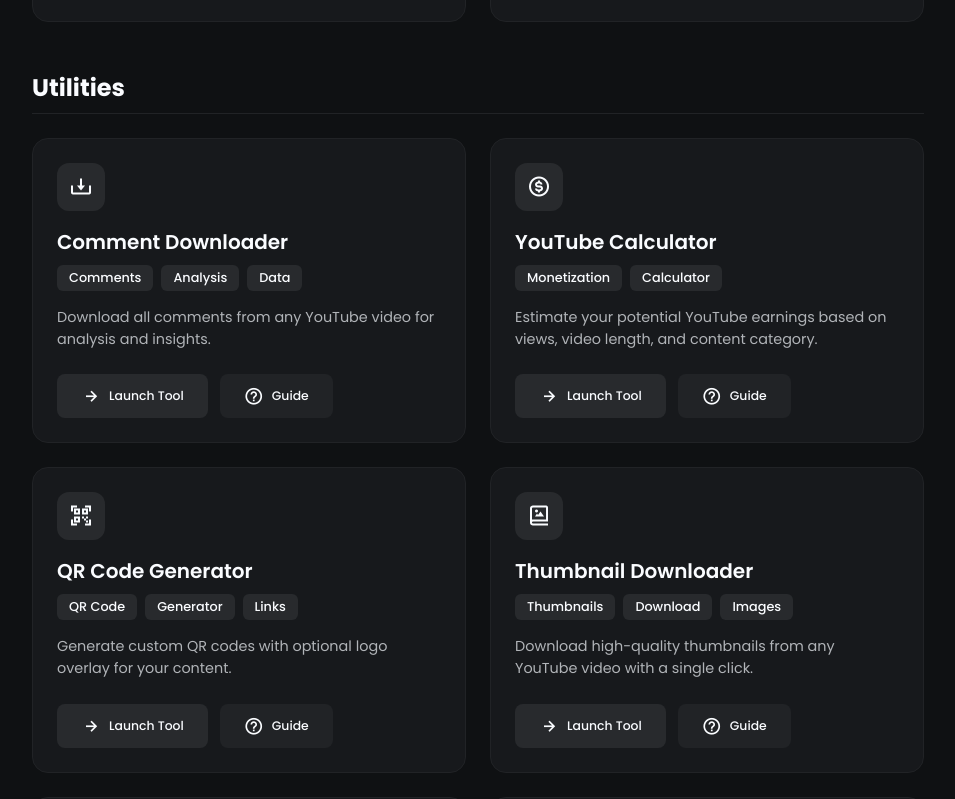
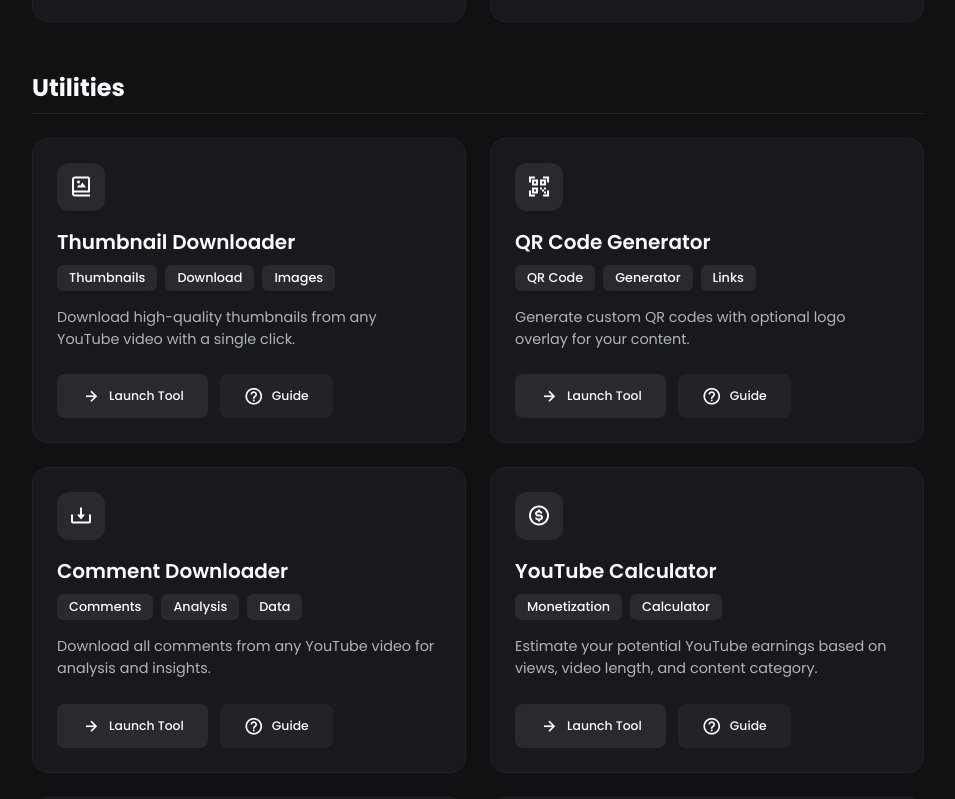
Before and after one commit to davenaus/AD1772Portfolio2025, a React (Create React App) app: page /tools in a window 1280 px wide. Shown: the part 1740-2539 px from the top of the page, without its empty margins (292-1247 px from the left). Built offline with nearby package versions, Linux system fonts and the light colour scheme; no server answers.

Commit message:
Guides added

```diff
--- a/src/pages/TiktokLinks/TiktokLinks.tsx
+++ b/src/pages/TiktokLinks/TiktokLinks.tsx
@@ -66,7 +66,7 @@
       <S.Profile>
         <S.ProfileImage>
           <img
-            src="https://64.media.tumblr.com/44ab51b7b5c73d1a68f728d92becd3b3/029f5263603a04c1-96/s1280x1920/61ad282235a57094aec8b8068662f9225a4f5a14.pnj"
+            src="https://64.media.tumblr.com/44ab51b7b5c73d1a68f728d92becd3b3/029f5263603a04c1-96/s2048x3072/cd2e6fdd67cb4fe3ad30bf06ef4b75c42291e2f6.pnj"
             alt="Profile Picture"
           />
         </S.ProfileImage>
--- a/src/pages/Tools/Tools.tsx
+++ b/src/pages/Tools/Tools.tsx
@@ -12,12 +12,10 @@
   category: string;
   tags: string[];
   url: string;
+  guideLink?: string;
   isNew?: boolean;
   isBeta?: boolean;
 }
-
-
-const YOUTUBE_CHANNEL = 'https://www.youtube.com/channel/UCg_JArLpHeN9P34qMd9W5rQ';
 
 const tools: Tool[] = [
   {
@@ -28,7 +26,49 @@
     category: 'Analytics',
     tags: ['YouTube', 'Analytics', 'Metrics'],
     url: '/tools/video-analyzer',
+    guideLink: 'https://youtu.be/yj9xkwFaIks',
     isNew: true,
+  },
+  {
+    id: 'thumbnail-tester',
+    name: 'Thumbnail Tester',
+    description: 'Preview how your thumbnails will look across different YouTube layouts and compare with trending videos.',
+    icon: 'bx bx-book-content',
+    category: 'SEO',
+    tags: ['Thumbnails', 'Preview', 'Testing'],
+    url: '/tools/thumbnail-tester',
+    guideLink: 'https://youtu.be/QDLjFLnG8Z4',
+  },
+  {
+    id: 'thumbnail-downloader',
+    name: 'Thumbnail Downloader',
+    description: 'Download high-quality thumbnails from any YouTube video with a single click.',
+    icon: 'bx bx-photo-album',
+    category: 'Utilities',
+    tags: ['Thumbnails', 'Download', 'Images'],
+    url: '/tools/thumbnail-downloader',
+    guideLink: 'https://youtu.be/yAgO-FpqQtI',
+  },
+  {
+    id: 'tag-generator',
+    name: 'Tag Generator',
+    description: 'Generate optimized tags for your videos using AI and trend analysis to improve discoverability.',
+    icon: 'bx bx-purchase-tag-alt',
+    category: 'SEO',
+    tags: ['SEO', 'Tags', 'Keywords'],
+    url: '/tools/tag-generator',
+    guideLink: 'https://youtu.be/eEU5806w1EQ',
+    isBeta: true,
+  },
+  {
+    id: 'qr-code-generator',
+    name: 'QR Code Generator',
+    description: 'Generate custom QR codes with optional logo overlay for your content.',
+    icon: 'bx bx-qr-scan',
+    category: 'Utilities',
+    tags: ['QR Code', 'Generator', 'Links'],
+    url: '/tools/qr-code-generator',
+    guideLink: 'https://youtu.be/KYW4EbO0hPw',
   },
   {
     id: 'channel-analyzer',
@@ -38,8 +78,18 @@
     category: 'Analytics',
     tags: ['Channel', 'Growth', 'Insights'],
     url: '/tools/channel-analyzer',
+    guideLink: 'https://youtu.be/cXas9RFkfgA',
   },
-
+  {
+    id: 'playlist-analyzer',
+    name: 'Playlist Analyzer',
+    description: 'Analyze any YouTube playlist for detailed insights on views, engagement, and channel distribution.',
+    icon: 'bx bx-list-ul',
+    category: 'Analytics',
+    tags: ['Playlist', 'Analytics', 'Insights'],
+    url: '/tools/playlist-analyzer',
+    guideLink: 'https://youtu.be/cQtdwox5YHs',
+  },
   {
     id: 'outlier-finder',
     name: 'Outlier Finder',
@@ -48,6 +98,17 @@
     category: 'SEO',
     tags: ['Views', 'Analysis', 'Discovery'],
     url: '/tools/outlier-finder',
+    guideLink: 'https://youtu.be/pqFUL_lBFx4',
+  },
+  {
+    id: 'comment-downloader',
+    name: 'Comment Downloader',
+    description: 'Download all comments from any YouTube video for analysis and insights.',
+    icon: 'bx bx-download',
+    category: 'Utilities',
+    tags: ['Comments', 'Analysis', 'Data'],
+    url: '/tools/comment-downloader',
+    guideLink: 'https://youtu.be/26NjUSgQ7rg',
   },
   {
     id: 'channel-consultant',
@@ -57,24 +118,7 @@
     category: 'SEO',
     tags: ['AI', 'Assistant', 'Strategy'],
     url: '/tools/channel-consultant',
-  },
-  {
-    id: 'comment-downloader',
-    name: 'Comment Downloader',
-    description: 'Download all comments from any YouTube video for analysis and insights.',
-    icon: 'bx bx-download',
-    category: 'Utilities',
-    tags: ['Comments', 'Analysis', 'Data'],
-    url: '/tools/comment-downloader',
-  },
-  {
-    id: 'playlist-analyzer',
-    name: 'Playlist Analyzer',
-    description: 'Analyze any YouTube playlist for detailed insights on views, engagement, and channel distribution.',
-    icon: 'bx bx-list-ul',
-    category: 'Analytics',
-    tags: ['Playlist', 'Analytics', 'Insights'],
-    url: '/tools/playlist-analyzer',
+    guideLink: 'https://youtu.be/tVf1aVVNERc',
   },
   {
     id: 'channel-comparer',
@@ -84,6 +128,7 @@
     category: 'Analytics',
     tags: ['Comparison', 'Analytics', 'Insights'],
     url: '/tools/channel-comparer',
+    guideLink: 'https://youtu.be/emDLfwxuozg',
   },
   {
     id: 'youtube-calculator',
@@ -93,43 +138,7 @@
     category: 'Utilities',
     tags: ['Monetization', 'Calculator'],
     url: '/tools/youtube-calculator',
-  },
-  {
-    id: 'qr-code-generator',
-    name: 'QR Code Generator',
-    description: 'Generate custom QR codes with optional logo overlay for your content.',
-    icon: 'bx bx-qr-scan',
-    category: 'Utilities',
-    tags: ['QR Code', 'Generator', 'Links'],
-    url: '/tools/qr-code-generator',
-  },
-  {
-    id: 'thumbnail-downloader',
-    name: 'Thumbnail Downloader',
-    description: 'Download high-quality thumbnails from any YouTube video with a single click.',
-    icon: 'bx bx-photo-album',
-    category: 'Utilities',
-    tags: ['Thumbnails', 'Download', 'Images'],
-    url: '/tools/thumbnail-downloader',
-  },
-  {
-    id: 'thumbnail-tester',
-    name: 'Thumbnail Tester',
-    description: 'Preview how your thumbnails will look across different YouTube layouts and compare with trending videos.',
-    icon: 'bx bx-book-content',
-    category: 'SEO',
-    tags: ['Thumbnails', 'Preview', 'Testing'],
-    url: '/tools/thumbnail-tester',
-  },
-  {
-    id: 'tag-generator',
-    name: 'Tag Generator',
-    description: 'Generate optimized tags for your videos using AI and trend analysis to improve discoverability.',
-    icon: 'bx bx-purchase-tag-alt',
-    category: 'SEO',
-    tags: ['SEO', 'Tags', 'Keywords'],
-    url: '/tools/tag-generator',
-    isBeta: true,
+    guideLink: 'https://www.youtube.com/channel/UCg_JArLpHeN9P34qMd9W5rQ',
   },
   {
     id: 'comment-picker',
@@ -139,6 +148,7 @@
     category: 'Utilities',
     tags: ['Comments', 'Giveaway', 'Contest'],
     url: '/tools/comment-picker',
+    guideLink: 'https://www.youtube.com/channel/UCg_JArLpHeN9P34qMd9W5rQ',
     isNew: true,
   },
   {
@@ -149,7 +159,7 @@
     category: 'Utilities',
     tags: ['Subscribe', 'Channel', 'Growth'],
     url: '/tools/subscribe-link-generator',
-    isBeta: false,
+    guideLink: 'https://www.youtube.com/channel/UCg_JArLpHeN9P34qMd9W5rQ',
   },
 ];
 
@@ -158,8 +168,9 @@
 export const Tools: React.FC = () => {
   const navigate = useNavigate();
 
-  const handleGuideClick = () => {
-    window.open(YOUTUBE_CHANNEL, '_blank');
+  const handleGuideClick = (guideLink?: string) => {
+    const link = guideLink || 'https://www.youtube.com/channel/UCg_JArLpHeN9P34qMd9W5rQ';
+    window.open(link, '_blank');
   };
 
   return (
@@ -210,7 +221,7 @@
                     <Button
                       variant="secondary"
                       icon="bx bx-help-circle"
-                      onClick={handleGuideClick}
+                      onClick={() => handleGuideClick(tool.guideLink)}
                     >
                       Guide
                     </Button>
```
